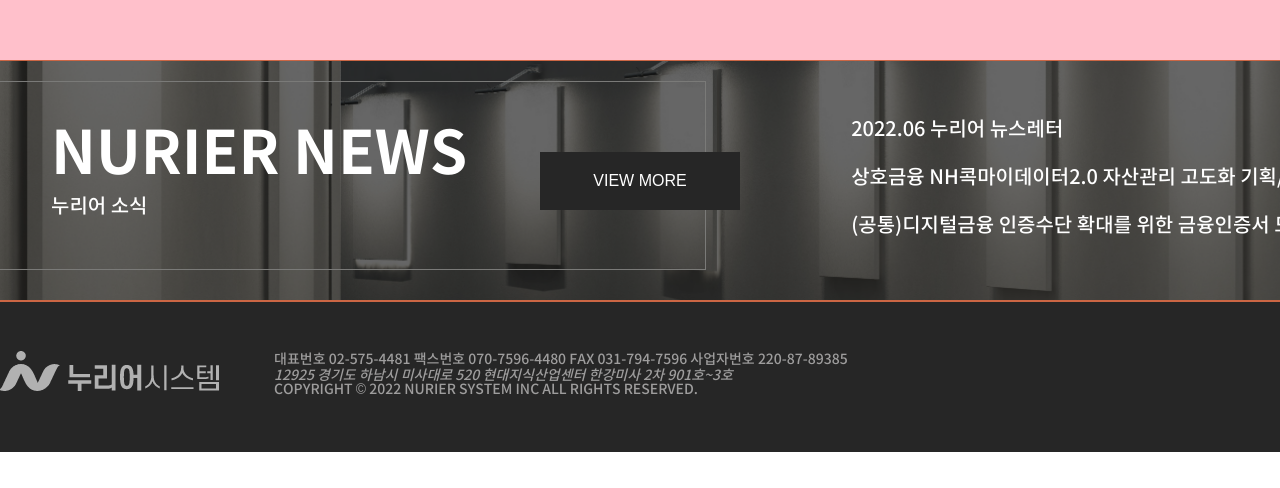
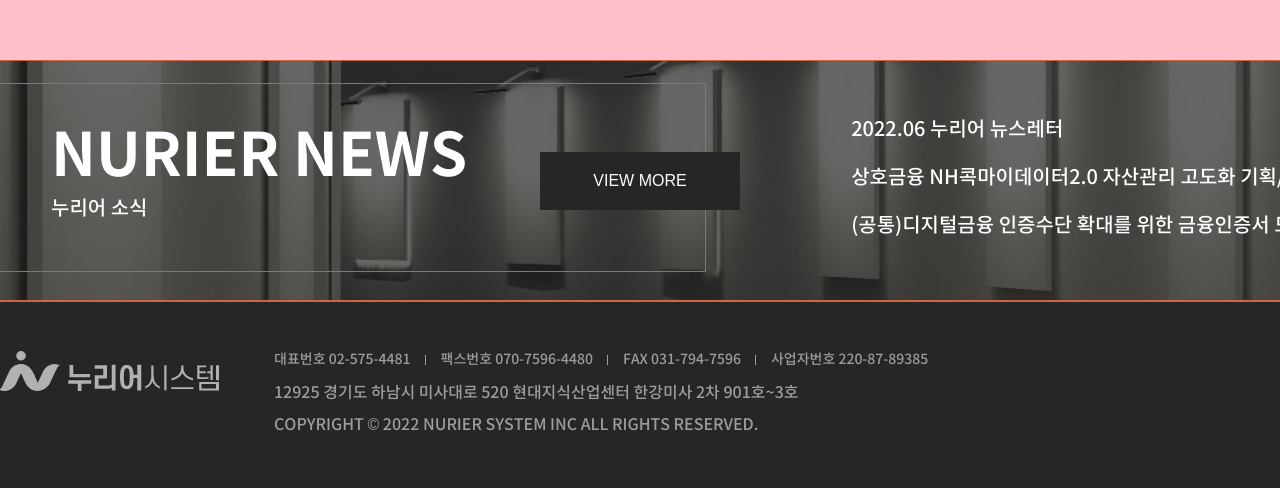
Before and after one commit to ideahan/nuriersystem, a plain HTML site: page html/NS-MA001.html in a window 1280 px wide. Shown: the part 779-1267 px from the top of the page. Before the commit the page ends 1231 px from the top, so only its background shows below. Drawn offline with Linux system fonts and the light colour scheme.

Commit message:
메인 수정

```diff
--- a/html/NS-MA001.html
+++ b/html/NS-MA001.html
@@ -93,14 +93,14 @@
         <div class="inner">
             <img src="../images/common/img_logo_footer.png" alt="NURIER SYSTEM">
             <div class="txt_area">
-                <ul class="txt_03">
-                    <li>대표번호 02-575-4481</li>
-                    <li>팩스번호 070-7596-4480</li>
+                <ul class="txt_01">
+                    <li>대표번호 <span>02-575-4481</span></li>
+                    <li>팩스번호 <span>070-7596-4480</span></li>
                     <li>FAX 031-794-7596</li>
                     <li>사업자번호 220-87-89385</li>
                 </ul>
                 <address>12925 경기도 하남시 미사대로 520 현대지식산업센터 한강미사 2차 901호~3호</address>
-                <p>COPYRIGHT &copy 2022 NURIER SYSTEM INC ALL RIGHTS RESERVED.</p>
+                <p class="txt_copyright">COPYRIGHT &copy 2022 NURIER SYSTEM INC ALL RIGHTS RESERVED.</p>
                 <div class="btn_area">
                     <button type="button">프로젝트 문의</button>
                     <button type="button">찾아오시는 길</button>
--- a/static/css/nuriersystem.css
+++ b/static/css/nuriersystem.css
@@ -5,11 +5,11 @@
   font-family: 'NotoSansKR';
   font-style: normal;
   font-weight: 200;
-  src: url('../../static/font/NotoSansKR-Light.eot');
-  src: url('../../static/font/NotoSansKR-Light.eot?#iefix') format('embedded-opentype'),
-       url('../../static/font/NotoSansKR-Light.woff2') format('woff2'),
-       url('../../static/font/NotoSansKR-Light.woff') format('woff'),
-       url('../../static/font/NotoSansKR-Light.otf') format('opentype');
+  src: url('../../static/font/notokr-regular.eot');
+  src: url('../../static/font/notokr-regular.eot?#iefix') format('embedded-opentype'),
+       url('../../static/font/notokr-regular.woff2') format('woff2'),
+       url('../../static/font/notokr-regular.woff') format('woff'),
+       url('../../static/font/notokr-regular.otf') format('opentype');
 }
 
 @font-face {
@@ -85,8 +85,8 @@
   0%   {top: 0px;}
   100% {top: -100px;opacity:1;}
 }
-.scrolling-up {top:0;background:rgba(32,32,32,0.7);animation: scrolling-up 1s;animation-direction: alternate;}
-.scrolling-down {top:-114px;background:rgba(32,32,32,0.5);animation: scrolling-down 1s;animation-direction: alternate;}
+.scrolling-up {top:0;background:rgba(32,32,32,0.5);animation: scrolling-up 1s;animation-direction: alternate;}
+.scrolling-down {top:-114px;background:rgba(32,32,32,0.3);animation: scrolling-down 1s;animation-direction: alternate;}
 #header.active {background-color: #ffffff;}
 #header.active nav ul li a {color:#000000}
 #header {position: fixed;width:100%;height:114px;
@@ -100,9 +100,9 @@
 #header nav {position:absolute;/* top:28px; */left:570px;display:flex;flex-direction:row;}
 #header nav ul {display: flex;flex-direction: row;}
 #header nav ul li {}
-#header nav ul li a {display: block;padding-left:45px;padding-right:45px;font-size:20px;color:rgba(255, 255, 255, 1)}
+#header nav ul li a {display: block;padding-left:45px;padding-right:45px;font-size:20px;color:#000000}
 
-#container {width:100%;/* padding-top:114px; */}
+#container {width:100%;}
 #content {min-width:1740px;height:auto !important;height:500px;min-height:500px;margin:0 auto}
 .main_section_01 {height:840px;background-color:pink;}
 .main_section_01 .txt_tit {color:rgba(255, 255, 255, 1)}
@@ -110,10 +110,11 @@
 .main_section_01 span b {font-size:60px;}
 .main_section_03 {width:100%;height:240px;background:url(../../images/main/bgimg_mainsection_03.png) no-repeat 0 0/cover;}
 .main_section_03 .inner {position:relative;width:1740px;height:100%;margin:0 auto;outline:1px solid #c64;}
-.main_section_03 .news_box {display:;position:absolute;top:20px;left:-35px;width:741px;height:189px;padding-top:35px;padding-left:85px;color:#fff;border:1px solid #7a7a78;}
+.main_section_03 .news_box {display:;position:absolute;top:22px;left:-35px;width:741px;height:189px;padding-top:35px;padding-left:85px;color:#fff;border:1px solid #7a7a78;}
 .main_section_03 .news_box > strong {display:block;font-weight:700;font-size:60px;}
 .main_section_03 .news_box > span {font-weight:500;font-size:20px;}
 .main_section_03 .btn_viewmore {position:absolute;top:50%;left:540px;width:200px;height:58px;margin-top:-29px;font-size:16px;color:#ffffff;border:1px solid #262626;background-color:#262626;}
+.main_section_03 .btn_viewmore:after {icon_arrow_01}
 .main_section_03 .news_list {position:absolute;top:45px;right:400px;display: flex;flex-direction: column;}
 .main_section_03 .news_list li {}
 .main_section_03 .news_list li a {display:block;font-size:20px;line-height:48px;color:#fff;}
@@ -127,11 +128,14 @@
 #footer .inner {position: relative;width:1740px;margin:0 auto;padding:50px 0 55px 0px;color:rgba(158, 157, 157, 1);outline:1px solid #c64;}
 #footer .inner > img {position:absolute;top:50px;left:0}
 #footer .inner .txt_area {margin-left: 274px;}
-#footer .inner .txt_01 {font-size:14px;}
-#footer .inner .txt_01 li {display:inline-flex;flex-direction: row;}
-#footer .inner .txt_01 li a {display: block;color:rgba(255, 255, 255, 1)}
-#footer .inner .txt_02 {display:flex;flex-direction: row;}
-#footer .inner .txt_02 li a {display: block;color:rgba(158, 157, 157, 1)}
+#footer .inner .txt_area .txt_01 {display:inline-flex;flex-direction: row;font-size:14px;}
+#footer .inner .txt_area .txt_01 li:first-child{padding-left:0;}
+#footer .inner .txt_area .txt_01 li {position:relative;padding:0 15px;color:#9e9d9d}
+#footer .inner .txt_area .txt_01 li span {font-weight:500;}
+#footer .inner .txt_area .txt_01 li:last-child:after{display:none;}
+#footer .inner .txt_area .txt_01 li:after {position:absolute;content:'';top:50%;right:0;width:1px;height:10px;margin-top:-5px;background-color: #9e9d9d;}
+#footer .inner .txt_area address {font-size:16px;;line-height:48px;color:#9e9d9d}
+#footer .inner .txt_area .txt_copyright {font-size:16px;color:#9e9d9d}
 #footer .inner .btn_area {position: absolute;top:56px;right:24px;}
 #footer .inner .btn_area button {width:150px;height:41px;margin-left:14px;border:1px solid #9e9d9d;color:#000000;background-color:#fff;}
 
--- a/static/css/reset.css
+++ b/static/css/reset.css
@@ -17,6 +17,7 @@
     font-size:100%;
     background:transparent;
     box-sizing:border-box;
+    font-style: normal;
 }
 img {vertical-align:top;}
 a {text-decoration:none;box-sizing:border-box;}
```
